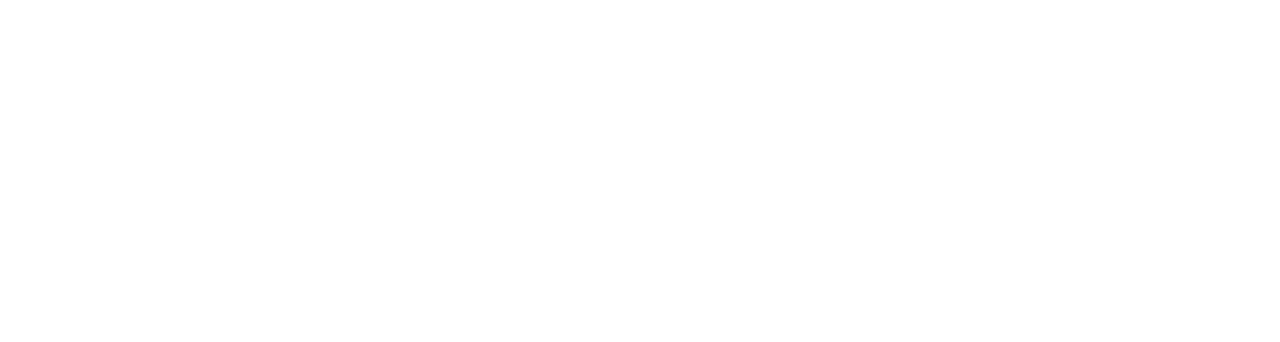
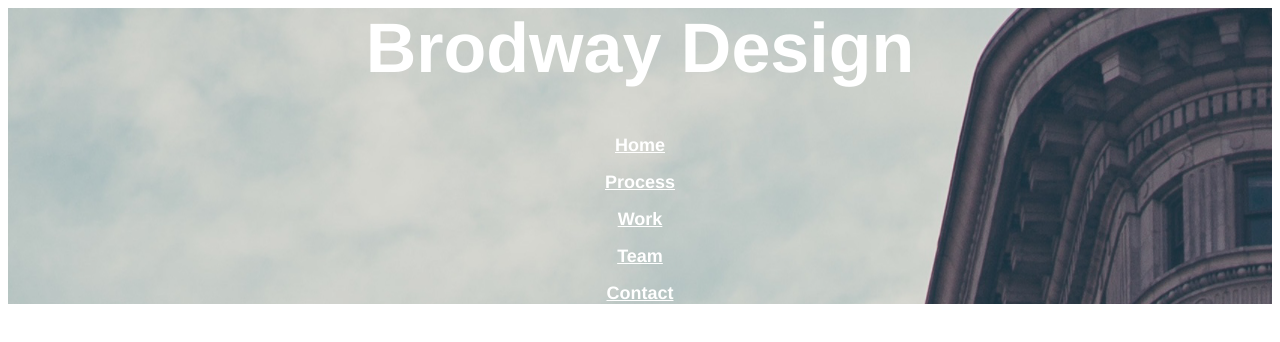
Before and after one commit to Tepeyollotl/BroadwayDesign, a plain HTML site: page index.html in a window 1280 px wide. Drawn offline with Linux system fonts and the light colour scheme; files whose address does not match are found by name.

Commit message:
Create the header and menu.

```diff
--- a/css/style.css
+++ b/css/style.css
@@ -0,0 +1,20 @@
+body {
+	font-family: Helvetica;
+	text-align: center;
+}
+
+h1 {
+	font-size: 70px;
+	font-weight: bold;
+}
+
+a {
+	font-size: 18px;
+	color: white;
+	font-weight: bold;
+}
+
+.header {
+	background-image: url("/Users/amelgoza/Desktop/Projects/BroadwayDesign/resources/img/the-flatiron-building.png");
+	color: white;
+}
--- a/index.html
+++ b/index.html
@@ -4,6 +4,13 @@
 		<link href="css/style.css" type="text/css" rel="stylesheet">
 	</head>
 	<body>
-
+		<div class="header">
+			<h1>Brodway Design</h1>
+			<p><a href="#">Home</a></p>
+			<p><a href="#">Process</a></p>
+			<p><a href="#">Work</a></p>
+			<p><a href="#">Team</a></p>
+			<p><a href="#">Contact</a></p>
+		</div>
 	</body>
 </html>
```
Also changed, not shown: resources/img/the-flatiron-building.png (added).
